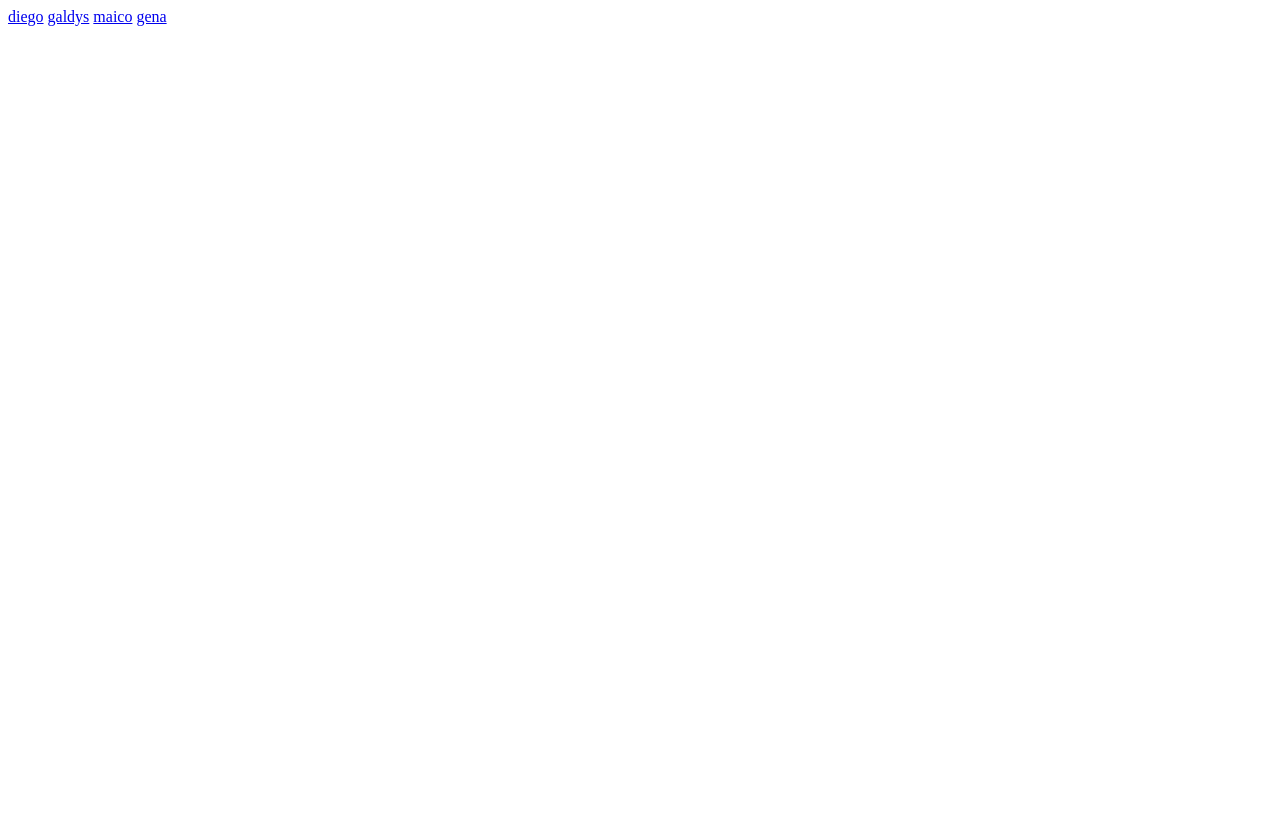
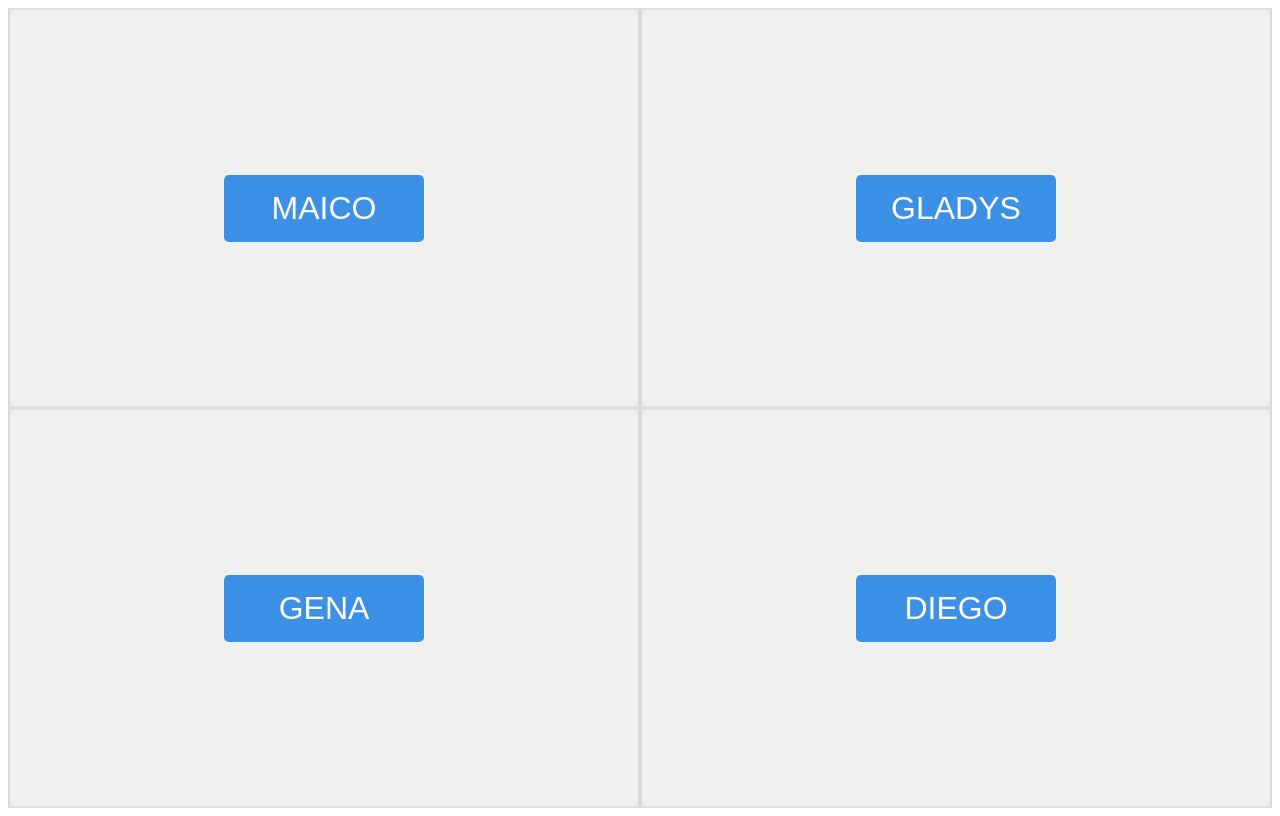
Before and after one commit to genaaah/Trabajo-Fip, a plain HTML site: page index.html in a window 1280 px wide. Drawn offline with Linux system fonts and the light colour scheme.

Commit message:
Edita index.html y agrega styles.css
Divide html en 4 secciones, se agrega styles.css con estilo basico para los botones

```diff
--- a/index.html
+++ b/index.html
@@ -1,14 +1,25 @@
 <!DOCTYPE html>
 <html lang="en">
 <head>
-    <meta charset="UTF-8">
-    <meta name="viewport" content="width=device-width, initial-scale=1.0">
-    <title>PAGINA</title>
+  <meta charset="UTF-8">
+  <meta name="viewport" content="width=device-width, initial-scale=1.0">
+  <title>PAGINA</title>
+  <link rel="stylesheet" href="styles.css">
 </head>
 <body>
-    <a href="diego.html">diego</a>
-    <a href="gladys.html">galdys</a>
-    <a href="maico.html">maico</a>
-    <a href="gena.html">gena</a>
+  <div class="container">
+    <div class="section seccionMaico">
+      <button class="btnMaico"><a class="linkMaico" href="maico.html">MAICO</a></button>
+    </div>
+    <div class="section seccionGladys">
+      <button class="btnGladys"><a class="linkGladys" href="gladys.html">GLADYS</a></button>
+    </div>
+    <div class="section seccionGena">
+      <button class="btnGena"><a class="linkGena" href="gena.html">GENA</a></button>
+    </div>
+    <div class="section seccionDiego">
+      <button class="btnDiego"><a class="linkDiego" href="diego.html">DIEGO</a></button>
+    </div>
+  </div>
 </body>
 </html>
--- /dev/null
+++ b/styles.css
@@ -0,0 +1,41 @@
+/* Estilos generales */
+.body {
+  margin: 0px;
+}
+
+.container {
+  display: grid;
+  grid-template-columns: 1fr 1fr;
+  grid-template-rows: 1fr 1fr;
+  height: 100vh;
+}
+
+.section {
+  display: flex;
+  justify-content: center;
+  align-items: center;
+  border: 2px solid #ddd;
+  background-color: #f0f0f0;
+}
+
+button {
+  min-width: 200px;
+  padding: 15px 30px;
+  font-size: 32px;
+  background-color: #3c91e6;
+  color: white;
+  border: none;
+  border-radius: 5px;
+  cursor: pointer;
+  transition: background-color 0.3s ease;
+}
+
+button:hover {
+  background-color: #075a7a;
+}
+
+a {
+  text-decoration: none;
+  color: white;
+}
+/* Fin de estilos generales*/
```
